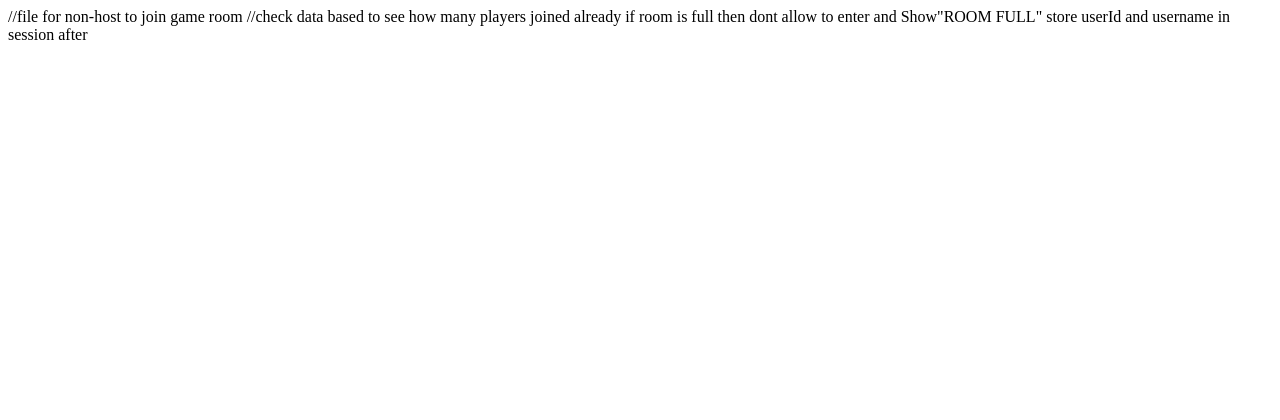
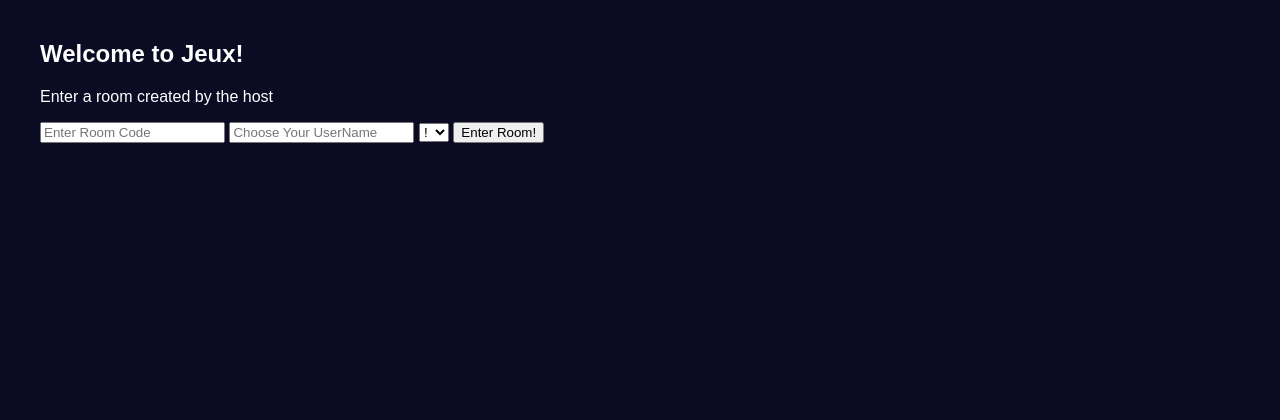
Before and after one commit to thisisoke/jeux, a PHP site: page /joinGame.php in a window 1280 px wide. Shown: the top 420 px of the page. Before the commit the page ends 40 px from the top, so only its background shows below. Run offline with PHP 8.4, Linux system fonts and the light colour scheme; some web fonts are replaced.

Commit message:
completed guest log in room. But cnact fix bug with if conditions not working

```diff
--- a/css/main.css
+++ b/css/main.css
@@ -782,3 +782,13 @@ footer > a:hover{
 
 
 }
+
+
+#playerRegister{
+
+    margin: 40px;
+    color: white;
+    font-weight: 500;
+    font-style: normal;
+
+}
--- a/joinGame.php
+++ b/joinGame.php
@@ -1,9 +1,51 @@
+<?php
 
-//file for non-host to join game room
+//this page allows a non-host to join a game room
+
+//start session
+session_start();
+
+?>
+
+<!DOCTYPE html>
+
+<html>
+    <head>
+
+    <?php include('globalheader.php'); ?>
+
+    </head>
+    <body>
+
+
+        <div id='playerRegister'>
+            <h2> Welcome to Jeux! </h2>
+            <p> Enter a room created by the host</p>
+
+            <form action='#' method='POST' id='player-register-form'>
+
+                <input type='text' name='roomCode' placeholder='Enter Room Code' required/>
+
+                <input type='text' name='userName' placeholder='Choose Your UserName' required/>
+
+                <select name='avatar' id='avatarOptions'>
+                <option value='1'>!</option>
+                <option value='2'>J</option>
+                <option value='3'>e</option>
+                <option value='4'>x</option>
+                <option value='5'>u</option>
+                </select>
+
+                <button type='submit' value='player  register'  class='button'>Enter Room!</button>
+            </form>
+
+
+        </div>
 
 
 
-//check data based to see how many players joined already
-if room is full then dont allow to enter and Show"ROOM FULL"
+<script type="text/javascript" src="js/playerJoin.js"></script>
 
-store userId and username in session after
+
+</body>
+</html>
--- a/js/home.js
+++ b/js/home.js
@@ -68,7 +68,7 @@ function loginRegister(){
 
     console.log(place);
 
-    var modalHTML= "<section id='modalBackground'><div id='modalRegister'><h1>Hi, You need Host Account to Play!</h1><div><div id='login'><h2> Login<h2><form action='#' method='POST' id='Login-form'><input type='email' name='emailAddress' placeholder='Enter Your Email Address' required/><input type='password' name='password' placeholder='Enter Your Password' required/><button type='submit' value='LogIn'  class='button'>Login</button></form></div><div id='register'><h2> Sign Up to Host a Game! <h2><form action='#' method='POST' id='Register-form'><input type='text' name='userName' placeholder='Choose Your Username' required/><input type='email' name='emailAddress' placeholder='Enter Your Email Address' required/><input type='password' name='password' placeholder='Enter Your Password' required/><select name='avatar' id='avatarOptions'><option value='1' >smoothbrain</option><option value='2'>brain</option><option value='3'>galaxybrain</option></select><button type='submit' value='Register'  class='button'>Register</button></form></div></div></div></section>"
+    var modalHTML= "<section id='modalBackground'><div id='modalRegister'><h1>Hi, You need Host Account to Play!</h1><div><div id='login'><h2> Login<h2><form action='#' method='POST' id='Login-form'><input type='email' name='emailAddress' placeholder='Enter Your Email Address' required/><input type='password' name='password' placeholder='Enter Your Password' required/><button type='submit' value='LogIn'  class='button'>Login</button></form></div><div id='register'><h2> Sign Up to Host a Game! <h2><form action='#' method='POST' id='Register-form'><input type='text' name='userName' placeholder='Choose Your Username' required/><input type='email' name='emailAddress' placeholder='Enter Your Email Address' required/><input type='password' name='password' placeholder='Enter Your Password' required/><select name='avatar' id='avatarOptions'>                <option value='1' >!</option><option value='2'>J</option><option value='3'>e</option><option value='4'>x</option><option value='5'>u</option></select><button type='submit' value='Register'  class='button'>Register</button></form></div></div></div></section>"
 
 
 
--- /dev/null
+++ b/js/playerJoin.js
@@ -0,0 +1,57 @@
+
+playerRegisterForm = document.querySelectorAll("#player-register-form")[0];
+
+playerRegisterForm.addEventListener("submit", playerJoinGameRoom);
+
+let playerRegisterDiv = document.querySelectorAll("#playerRegister")[0];
+
+
+function playerJoinGameRoom(e){
+
+    //prevent default behaviour
+    e.preventDefault()
+    //console.log(e);
+
+    //creating the string that will be posted
+    var postString = "roomCode="+ playerRegisterForm.elements[0].value +"&userNamePlayer="+ playerRegisterForm.elements[1].value + "&avatar="+ playerRegisterForm.elements[2].value;
+
+
+
+    //Open up a asynchronous AJAX Connection
+    var xhr = new XMLHttpRequest();
+    xhr.onreadystatechange = function(e){
+        console.log(xhr.readyState);
+        if(xhr.readyState === 4){
+            console.log(this.responseText);
+                //DOM Manipulation
+
+                if (this.responseText === "ROOM FULL"){
+
+                    console.log("first conftion worked");
+                    console.log(this.responseText);
+                    playerRegisterDiv.insertAdjacentHTML('beforeend', "<p>"+ this.responseText+ "</p>" );
+
+                } else if (this.responseText === "Game Room Does Not Exist"){
+
+                    playerRegisterDiv.insertAdjacentHTML('beforeend', "<p>"+ this.responseText+ "</p>" );
+
+                } else {
+                    var gameRommID = this.responseText ;
+                    location.href = "gameWaitingRoom.php?gameRoomId="+gameRommID;
+                    console.log("room is open");
+
+
+                }
+        }
+    }
+
+    //Make call to to php script to do the insert
+    xhr.open("POST","playerJoinProcess.php",true);
+    xhr.setRequestHeader("Content-type","application/x-www-form-urlencoded");
+    //test post string
+    console.log(postString);
+    //send post string
+    xhr.send(postString);
+
+
+}
```
